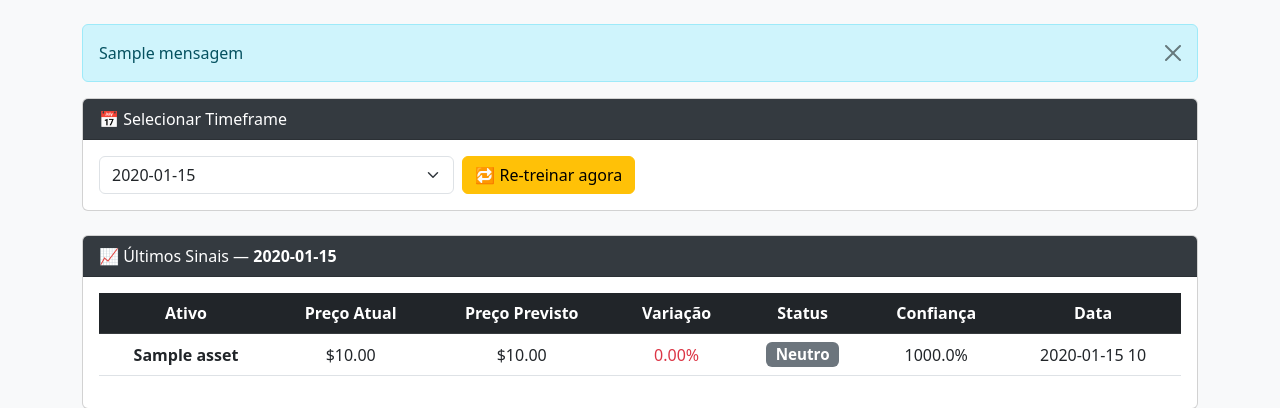
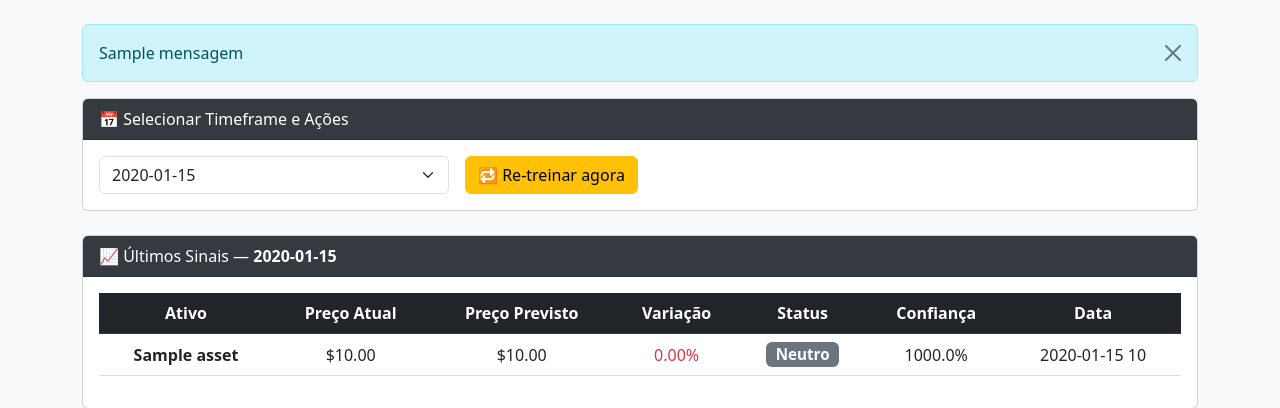
Before and after one commit to laribar/MaitB-Projetct, a Flask app: template templates/dashboard.html in a window 1280 px wide. Shown: the part 60-468 px from the top of the page. Run offline with Flask 3, Linux system fonts and the light colour scheme; the template is opened without the code that fills it: most values are stand-ins (such as "Sample title", 1, 10 or a date in 2020).

Commit message:
Update dashboard.html

```diff
--- a/templates/dashboard.html
+++ b/templates/dashboard.html
@@ -34,16 +34,17 @@
         {% endif %}
 
        <div class="card mb-4">
-            <div class="card-header">📅 Selecionar Timeframe</div>
+            <div class="card-header">📅 Selecionar Timeframe e Ações</div>
             <div class="card-body">
+                <div class="row g-3 align-items-center">
+                    <div class="col-md-4">
                         <form method="get">
-                <div class="row g-2 align-items-center">
-                    <div class="col-md-4">
                             <select id="timeframe" name="timeframe" class="form-select" onchange="this.form.submit()">
                                 {% for tf in timeframes %}
                                     <option value="{{ tf }}" {% if tf == timeframe_selecionado %}selected{% endif %}>{{ tf }}</option>
                                 {% endfor %}
                             </select>
+                        </form>
                     </div>
                     <div class="col-auto">
                         <form method="POST" action="{{ url_for('retrain') }}">
@@ -51,10 +52,9 @@
                         </form>
                     </div>
                 </div>
-            </form>
-
             </div>
         </div>
+
 
         <div class="card mb-4">
             <div class="card-header">📈 Últimos Sinais — <span class="highlight">{{ timeframe_selecionado }}</span></div>
```
Lines whose indentation alone changed are shown as unchanged.
